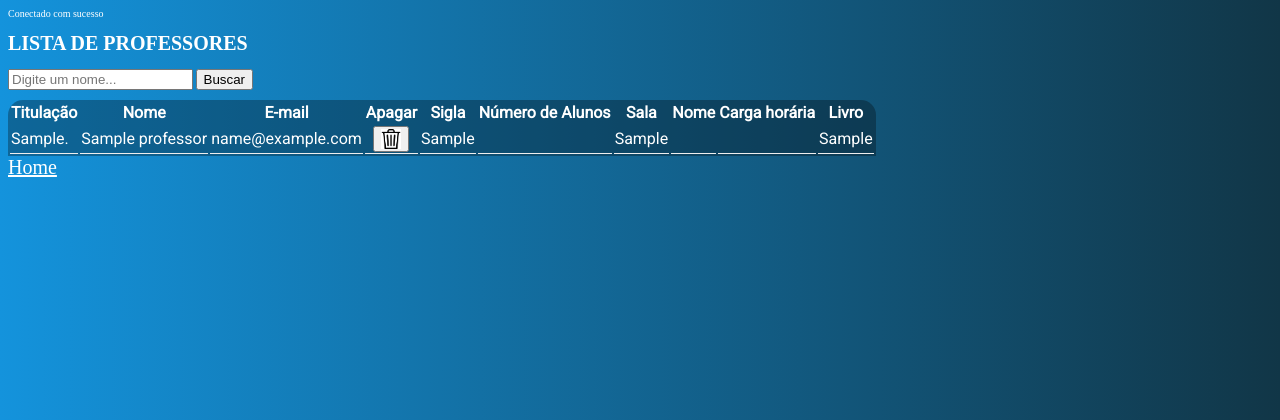
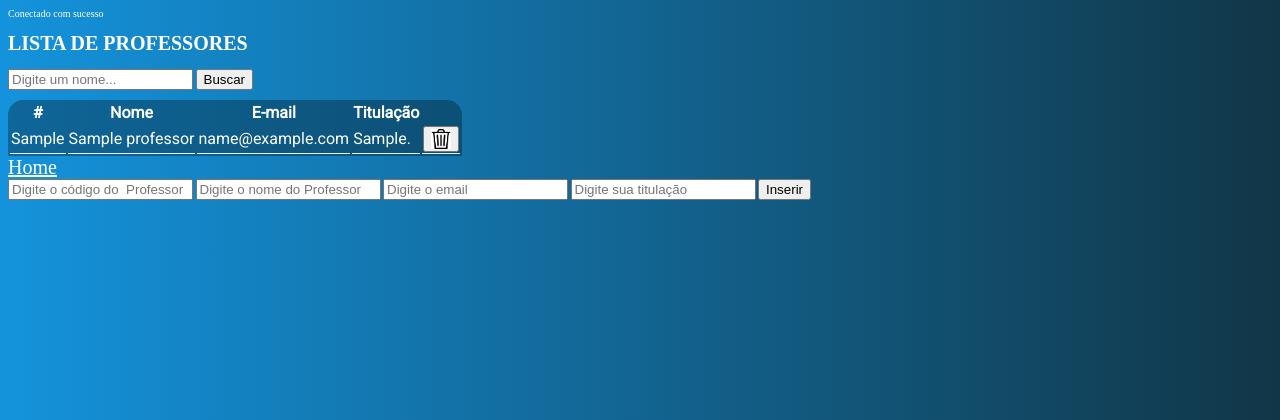
Before and after one commit to costinha32/Agenda, a PHP site: page /professor.php in a window 1280 px wide. Shown: the top 420 px of the page. Run offline with PHP 8.4, Linux system fonts and the light colour scheme; tables that the repository leaves empty or names only in its code hold one stand-in row (values such as "Sample post"); data that the repository does not hold is empty.

Commit message:
insert e delete feitos

```diff
--- a/professor.php
+++ b/professor.php
@@ -5,8 +5,7 @@
     {
         $apagar = $_POST['btnApagar'];
         $sql_code ="DELETE FROM professor WHERE codigo = '$apagar'";
-        $sql_query = $con ->query($sql_code);
-        echo "Funcionoou";
+        $sql_query = $con->query($sql_code);
     }
 
 ?>
@@ -73,23 +72,16 @@
     <table border="2px">
         <tr>
 
-            <th>Titulação</th>
+            <th>#</th>
             <th>Nome</th>
             <th>E-mail</th>
-            <th>Apagar</th>
-            <th>Sigla</th>
-            <th>Número de Alunos</th>
-            <th>Sala</th>
-            <th>Nome</th>
-            <th>Carga horária</th>
-            <th>Livro</th>
-
+            <th>Titulação</th>
         </tr>
         <?php
 
             if(isset($_POST['btnBuscar'])){
                 $pesquisa = $_POST['txtBuscar'];
-                $sql_code = "SELECT * FROM professor AS p INNER JOIN turma AS t INNER JOIN disciplina AS d ON p.codigo = t.fk_idprofessor AND d.idDisciplina = t.fk_iddisciplina";
+                $sql_code = "SELECT * FROM professor where nome like '%$pesquisa%'";
                 //$sql_code = "SELECT * FROM Professor  AS P INNER JOIN disciplina AS D ON P.codigo = d.idDisciplina WHERE nome LIKE  '%$pesquisa%'";
 
             }else{$sql_code = "SELECT * FROM Professor";
@@ -103,9 +95,10 @@
 
         ?>
         <tr>
-            <td><?php echo $dados['titulacao']; ?>.</td>
+            <td><?php echo $dados['codigo']; ?></td>
             <td><?php echo $dados['nome']; ?></td>
             <td><?php echo $dados['email']; ?></td>
+            <td><?php echo $dados['titulacao']; ?>.</td>
           <td>
 
             <center>
@@ -115,14 +108,6 @@
             </center>
 
         </td>
-        <td><?php echo $dados['sigla']; ?></td>
-        <td><?php echo $dados['nAlunos']; ?></td>
-        <td><?php echo $dados['sala']; ?></td>
-        <td><?php echo $dados['nomeDisciplina']; ?></td>
-        <td><?php echo $dados['cargaHoraria']; ?></td>
-        <td><?php echo $dados['livro']; ?></td>
-
-
 
         </tr>
         <?php  } ?>
@@ -132,6 +117,25 @@
 
     <a href="index.php">Home</a>
 
+    <form action="" method="POST">
+    <input type="text" name="txtCodigo" placeholder="Digite o código do  Professor">
+    <input type="text" name="txtNome" placeholder="Digite o nome do Professor">
+    <input type="text" name="txtEmail" placeholder="Digite o email">
+    <input type="text" name="txtTitulacao" placeholder="Digite sua titulação">
+    <button type="submit" name="btnInserir" id="btnInserir">Inserir</button>
+</form>
+
+    <form action="" method = "POST">
+
+   <?php
+    if(isset($_POST['btnInserir'])){
+       $sql_code = "INSERT INTO professor (codigo, nome, email, titulacao) VALUES('" . $_POST['txtCodigo'] . "','" . $_POST['txtNome'] . "','".$_POST['txtEmail'] .
+       "','". $_POST['txtTitulacao'] . "')";
+       $sql_query = $con->query($sql_code);
+   }
+   ?>
+       </form>
+
 
 </body>
 </html>
```
Also changed, not shown: disciplinas.php (+11 -5 lines).
